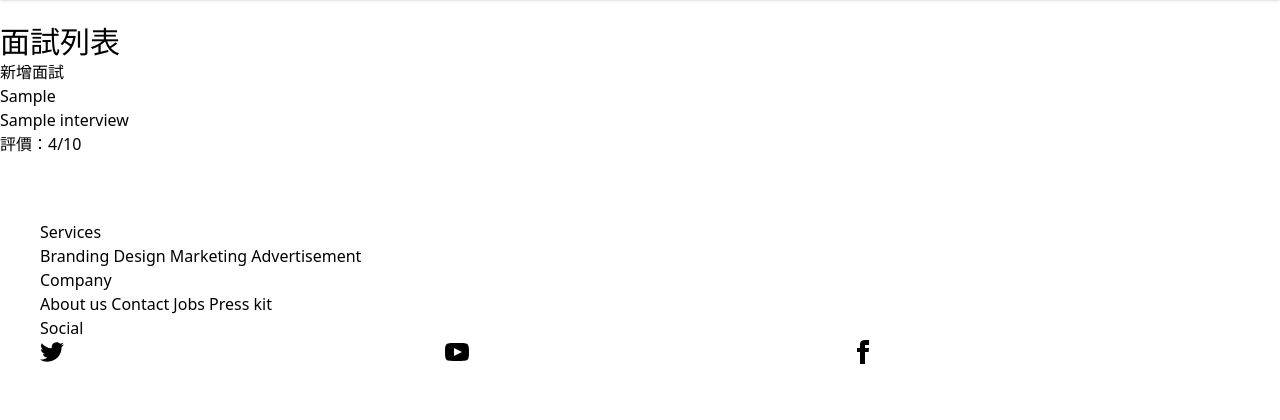
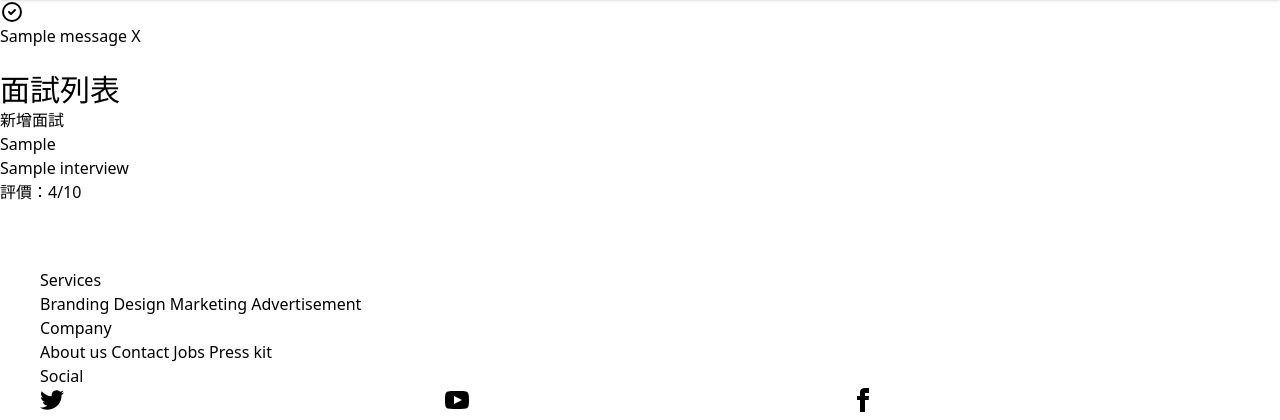
Before and after one commit to kaochenlong/msc, a Django app: page /interviews/ in a window 1280 px wide. Shown: the part 128-548 px from the top of the page. Run offline with Django 5.2, Linux system fonts and the light colour scheme; tables that the repository leaves empty hold one stand-in row (values such as "Sample post"); one stand-in notice (Sample message) is shown; some libraries are stand-ins or nearby versions.

Commit message:
feat: add flash messages

```diff
--- a/interviews/views.py
+++ b/interviews/views.py
@@ -1,8 +1,9 @@
 from django.shortcuts import render, get_object_or_404, redirect
-from .models import Interview, FavoriteInterview
+from .models import Interview
 from .forms import InterviewForm
 from django.contrib.auth.decorators import login_required
 from django.views.decorators.http import require_POST
+from django.contrib import messages
 
 
 def index(request):
@@ -11,6 +12,7 @@ def index(request):
         interview = form.save(commit=False)
         interview.user = request.user
         interview.save()
+        messages.success(request, "新增面試成功")
         return redirect("interviews:show", interview.id)
     else:
         interviews = Interview.objects.order_by("-id")
@@ -28,6 +30,7 @@ def show(request, id):
     if request.POST:
         form = InterviewForm(request.POST, instance=interview)
         form.save()
+        messages.success(request, "面試已更新")
         return redirect("interviews:show", interview.id)
     else:
         comments = interview.comment_set.all()
@@ -63,6 +66,7 @@ def delete(req, id):
     interview = get_object_or_404(Interview, pk=id)
     interview.delete()
 
+    messages.success(req, "面試已刪除")
     return redirect("interviews:index")
 
 
--- a/templates/layouts/default.html
+++ b/templates/layouts/default.html
@@ -7,9 +7,11 @@
     <link href="https://cdn.jsdelivr.net/npm/daisyui@5" rel="stylesheet" type="text/css" />
     <script src="https://cdn.jsdelivr.net/npm/@tailwindcss/browser@4"></script>
     <script src="https://unpkg.com/htmx.org@2.0.4"></script>
+    <script defer src="https://cdn.jsdelivr.net/npm/alpinejs@3.x.x/dist/cdn.min.js"></script>
   </head>
   <body hx-headers='{"X-CSRFToken": "{{ csrf_token }}"}'>
     {% include "shared/navbar.html" %}
+    {% include "shared/messages.html" %}
 
     <main class="container mx-auto my-6">{% block main %}{% endblock %}</main>
 
--- /dev/null
+++ b/templates/shared/messages.html
@@ -0,0 +1,13 @@
+{% if messages %}
+  {% for message in messages %}
+    <template x-data="{show: true}" x-if="show">
+      <div role="alert" class="alert alert-{{ message.tags }}">
+        <svg xmlns="http://www.w3.org/2000/svg" class="h-6 w-6 shrink-0 stroke-current" fill="none" viewBox="0 0 24 24">
+          <path stroke-linecap="round" stroke-linejoin="round" stroke-width="2" d="M9 12l2 2 4-4m6 2a9 9 0 11-18 0 9 9 0 0118 0z" />
+        </svg>
+        <span>{{ message }}</span>
+        <button @click="show = false" class="btn btn-xs">X</button>
+      </div>
+    </template>
+  {% endfor %}
+{% endif %}
--- a/users/views.py
+++ b/users/views.py
@@ -3,6 +3,7 @@ from django.contrib.auth.forms import UserCreationForm
 from django.contrib.auth import authenticate, login, logout
 from django.views.decorators.http import require_POST
 from django.urls import reverse
+from django.contrib import messages
 
 
 @require_POST
@@ -32,6 +33,7 @@ def create_session(req):
         login(req, user)
 
         next = req.POST.get("next", "pages:home")
+        messages.success(req, "登入成功")
         return redirect(next)
     else:
         return redirect("users:sign_in")
@@ -40,6 +42,7 @@ def create_session(req):
 @require_POST
 def delete_session(req):
     logout(req)
+    messages.success(req, "已登出")
     return redirect("pages:home")
 
 
```
